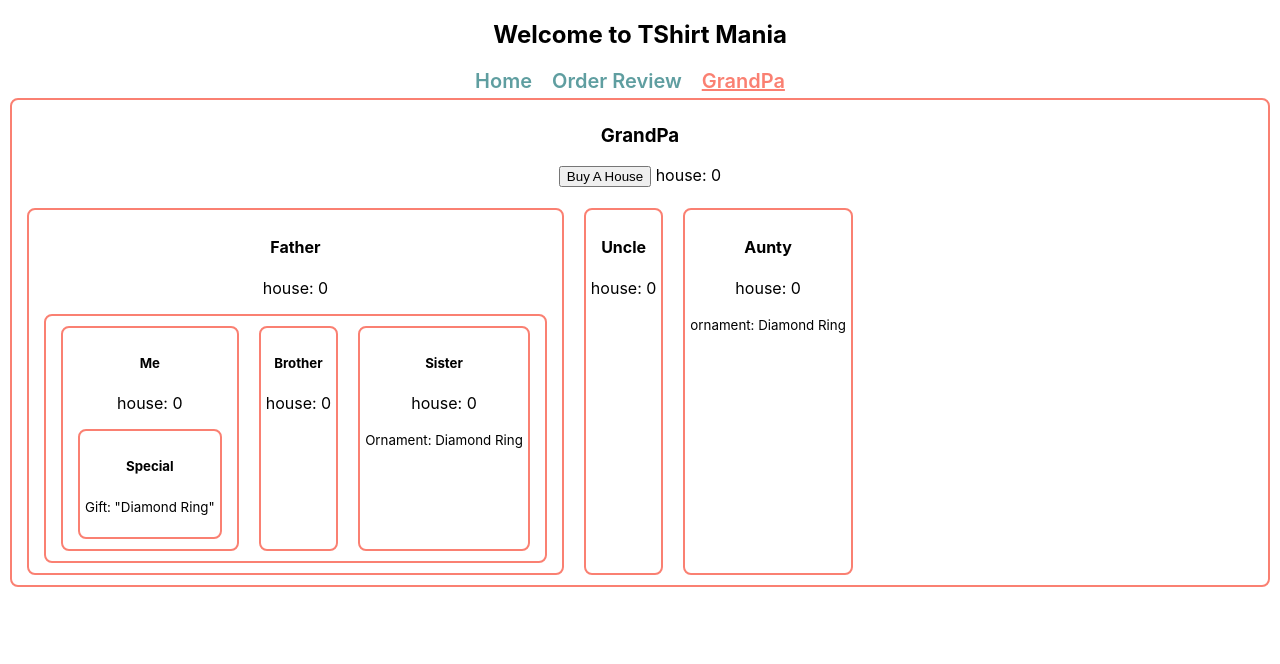
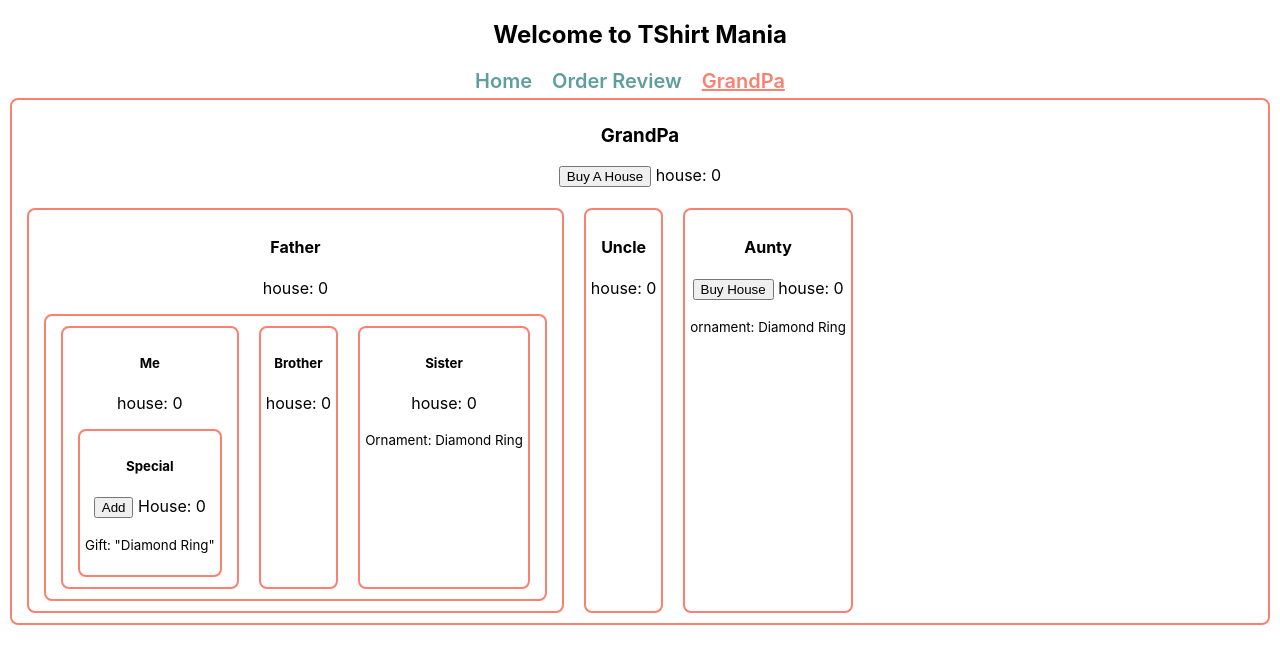
Before and after one commit to mhgitrepo/tshirt-mania, a React (Create React App) app: page /grandpa in a window 1280 px wide. Shown: the top 664 px of the page. Built offline with nearby package versions, Linux system fonts and the light colour scheme.

Commit message:
recap context api

```diff
--- a/src/components/Aunty/Aunty.js
+++ b/src/components/Aunty/Aunty.js
@@ -2,13 +2,13 @@ import React from 'react';
 import { useContext } from 'react';
 import { RingContext } from '../Grandpa/Grandpa';
 
-const Aunty = ({house}) => {
-    const ring = useContext(RingContext);
+const Aunty = () => {
+    const [ornament, house, setHouse] = useContext(RingContext);
     return (
         <div>
             <h4>Aunty</h4>
-            <p>house: {house}</p>
-            <p><small>ornament: {ring}</small></p>
+            <p><button onClick={() => setHouse(house + 1)}>Buy House</button> house: {house}</p>
+            <p><small>ornament: {ornament}</small></p>
         </div>
     );
 };
--- a/src/components/Sister/Sister.js
+++ b/src/components/Sister/Sister.js
@@ -2,13 +2,13 @@ import React from 'react';
 import { useContext } from 'react';
 import { RingContext } from '../Grandpa/Grandpa';
 
-const Sister = ({house}) => {
-    const ring = useContext(RingContext);
+const Sister = () => {
+    const [ornament, house] = useContext(RingContext);
     return (
         <div>
             <h5>Sister</h5>
             <p>house: {house}</p>
-            <p><small>Ornament: {ring}</small></p>
+            <p><small>Ornament: {ornament}</small></p>
         </div>
     );
 };
--- a/src/components/Special/Special.js
+++ b/src/components/Special/Special.js
@@ -3,12 +3,18 @@ import { useContext } from 'react';
 import { RingContext } from '../Grandpa/Grandpa';
 
 const Special = () => {
-    const ring = useContext(RingContext);
+    const [ornament, house, setHouse] = useContext(RingContext);
+
+    // const handleSpecialHouse = () => {
+    //     const houseCount = house + 1;
+    //     setHouse(houseCount);
+    // }
 
     return (
         <div>
             <h5>Special</h5>
-            <p><small>Gift: "{ring}"</small></p>
+            <p><button onClick={() => setHouse(house + 1)}>Add</button> House: {house}</p>
+            <p><small>Gift: "{ornament}"</small></p>
         </div>
     );
 };
```
Also changed, not shown: src/components/Grandpa/Grandpa.js (+11 -1 lines).
